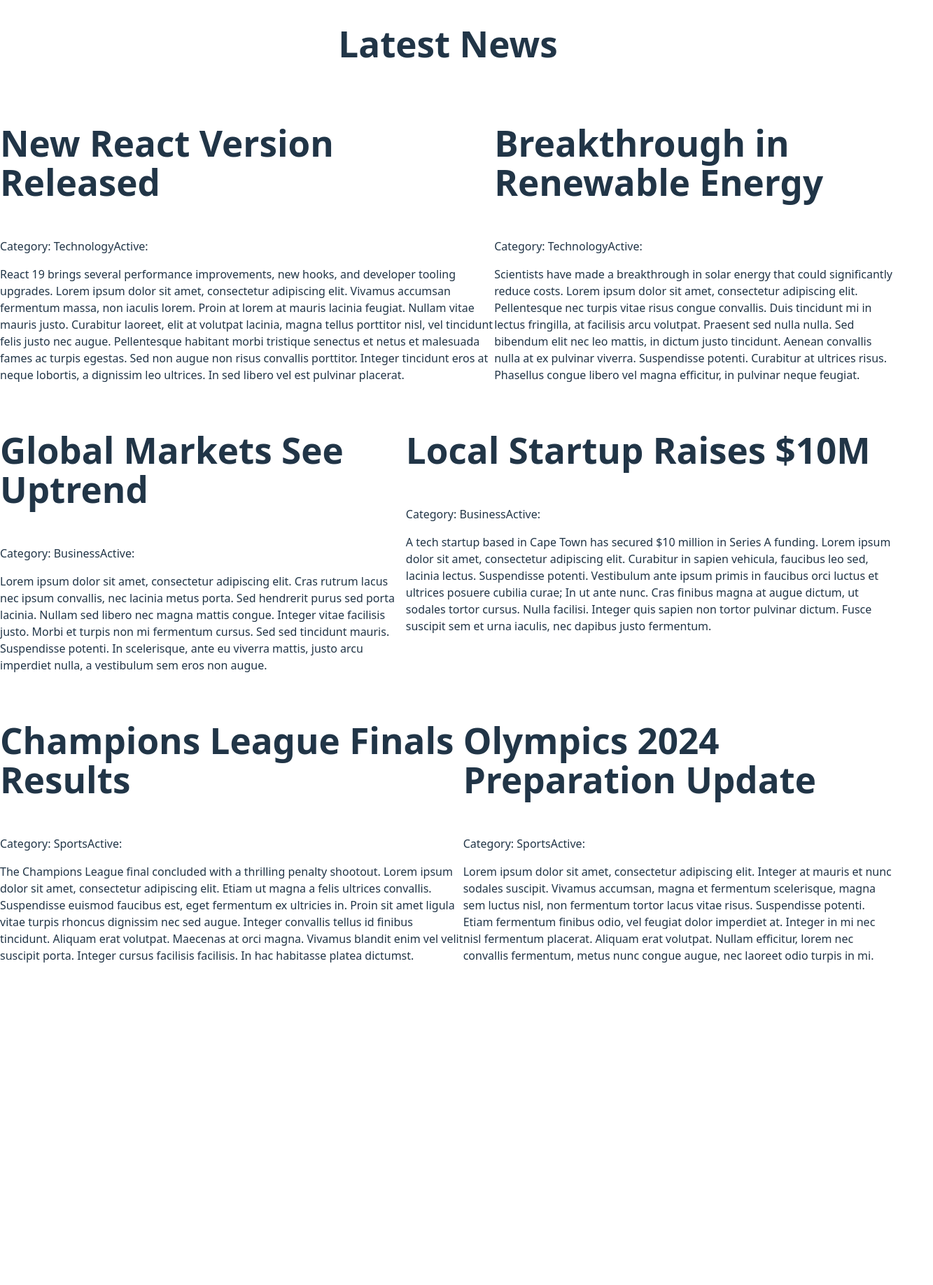
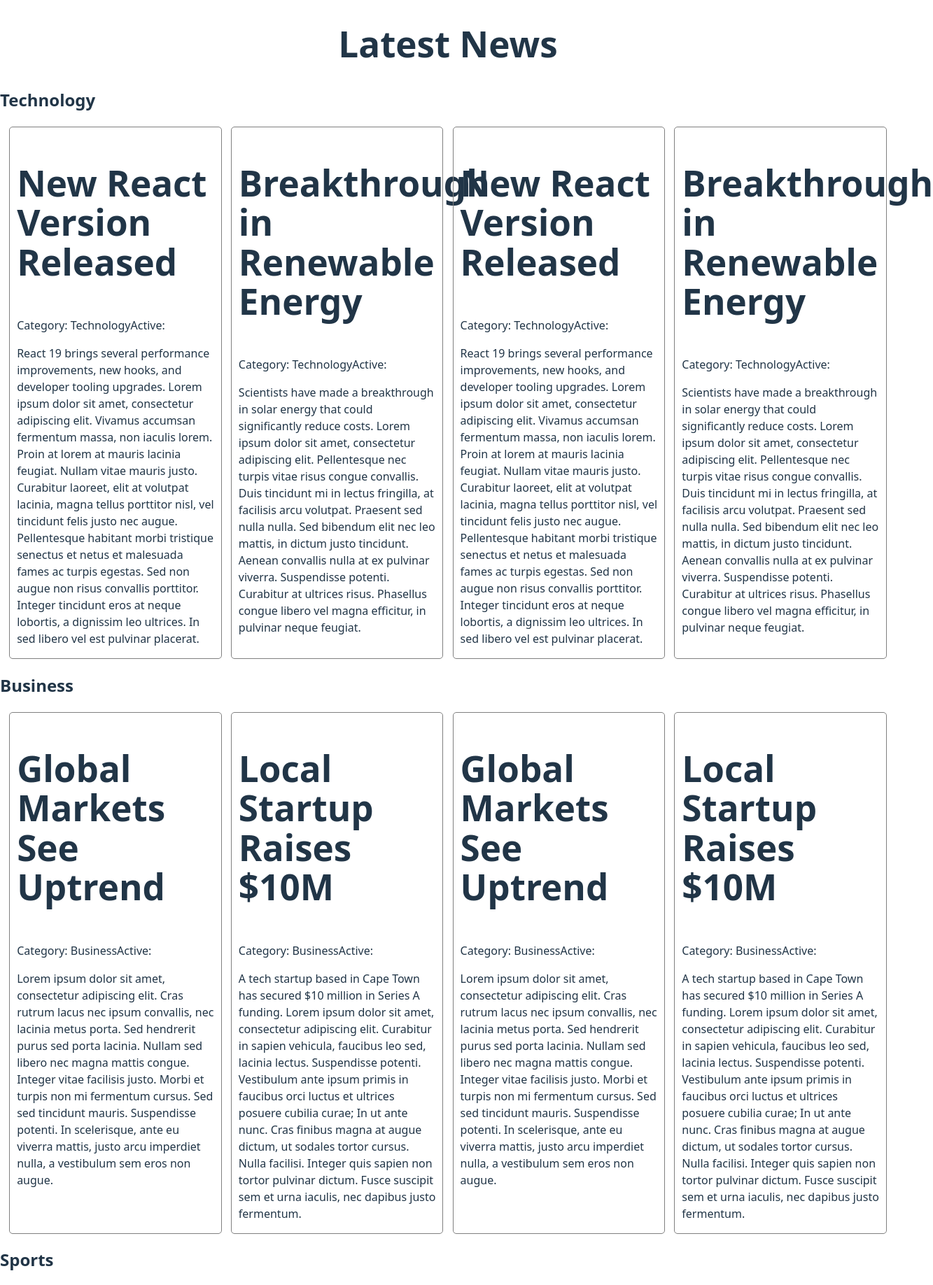
Before and after one commit to andriesvdw1/Exercise-HTML-To-React-CSS-GRID-News, a React (Vite) app in the folder exercise-news/: page / in a window 1280 px wide. Shown: the top 1837 px of the page at 70% size, 1333 px wide, since content can reach past the window. Before the commit the page ends 1394 px from the top, so only its background shows below. Built offline with nearby package versions, Linux system fonts and the light colour scheme.

Commit message:
Added headings above the article that shows which category is being looked at per row.

```diff
--- a/exercise-news/src/components/Article/Article.css
+++ b/exercise-news/src/components/Article/Article.css
@@ -1,3 +1,12 @@
 section{
     display: flex;
+    justify-content: space-evenly;
 }
+
+article{
+    width: 22%;
+    border: 1px solid gray;
+    border-radius: 5px;
+    padding-left: 10px;
+    padding-right: 10px;
+}
--- a/exercise-news/src/components/Article/Article.jsx
+++ b/exercise-news/src/components/Article/Article.jsx
@@ -44,10 +44,54 @@ function Article() {
       active: false,
       text: "Lorem ipsum dolor sit amet, consectetur adipiscing elit. Integer at mauris et nunc sodales suscipit. Vivamus accumsan, magna et fermentum scelerisque, magna sem luctus nisl, non fermentum tortor lacus vitae risus. Suspendisse potenti. Etiam fermentum finibus odio, vel feugiat dolor imperdiet at. Integer in mi nec nisl fermentum placerat. Aliquam erat volutpat. Nullam efficitur, lorem nec convallis fermentum, metus nunc congue augue, nec laoreet odio turpis in mi.",
     },
+    {
+      id: 7,
+      heading: "New React Version Released",
+      category: "Technology",
+      active: true,
+      text: "React 19 brings several performance improvements, new hooks, and developer tooling upgrades. Lorem ipsum dolor sit amet, consectetur adipiscing elit. Vivamus accumsan fermentum massa, non iaculis lorem. Proin at lorem at mauris lacinia feugiat. Nullam vitae mauris justo. Curabitur laoreet, elit at volutpat lacinia, magna tellus porttitor nisl, vel tincidunt felis justo nec augue. Pellentesque habitant morbi tristique senectus et netus et malesuada fames ac turpis egestas. Sed non augue non risus convallis porttitor. Integer tincidunt eros at neque lobortis, a dignissim leo ultrices. In sed libero vel est pulvinar placerat.",
+    },
+    {
+      id: 8,
+      heading: "Breakthrough in Renewable Energy",
+      category: "Technology",
+      active: true,
+      text: "Scientists have made a breakthrough in solar energy that could significantly reduce costs. Lorem ipsum dolor sit amet, consectetur adipiscing elit. Pellentesque nec turpis vitae risus congue convallis. Duis tincidunt mi in lectus fringilla, at facilisis arcu volutpat. Praesent sed nulla nulla. Sed bibendum elit nec leo mattis, in dictum justo tincidunt. Aenean convallis nulla at ex pulvinar viverra. Suspendisse potenti. Curabitur at ultrices risus. Phasellus congue libero vel magna efficitur, in pulvinar neque feugiat.",
+    },
+    {
+      id: 9,
+      heading: "Global Markets See Uptrend",
+      category: "Business",
+      active: true,
+      text: "Lorem ipsum dolor sit amet, consectetur adipiscing elit. Cras rutrum lacus nec ipsum convallis, nec lacinia metus porta. Sed hendrerit purus sed porta lacinia. Nullam sed libero nec magna mattis congue. Integer vitae facilisis justo. Morbi et turpis non mi fermentum cursus. Sed sed tincidunt mauris. Suspendisse potenti. In scelerisque, ante eu viverra mattis, justo arcu imperdiet nulla, a vestibulum sem eros non augue.",
+    },
+    {
+      id: 10,
+      heading: "Local Startup Raises $10M",
+      category: "Business",
+      active: true,
+      text: "A tech startup based in Cape Town has secured $10 million in Series A funding. Lorem ipsum dolor sit amet, consectetur adipiscing elit. Curabitur in sapien vehicula, faucibus leo sed, lacinia lectus. Suspendisse potenti. Vestibulum ante ipsum primis in faucibus orci luctus et ultrices posuere cubilia curae; In ut ante nunc. Cras finibus magna at augue dictum, ut sodales tortor cursus. Nulla facilisi. Integer quis sapien non tortor pulvinar dictum. Fusce suscipit sem et urna iaculis, nec dapibus justo fermentum.",
+    },
+    {
+      id: 11,
+      heading: "Champions League Finals Results",
+      category: "Sports",
+      active: true,
+      text: "The Champions League final concluded with a thrilling penalty shootout. Lorem ipsum dolor sit amet, consectetur adipiscing elit. Etiam ut magna a felis ultrices convallis. Suspendisse euismod faucibus est, eget fermentum ex ultricies in. Proin sit amet ligula vitae turpis rhoncus dignissim nec sed augue. Integer convallis tellus id finibus tincidunt. Aliquam erat volutpat. Maecenas at orci magna. Vivamus blandit enim vel velit suscipit porta. Integer cursus facilisis facilisis. In hac habitasse platea dictumst.",
+    },
+    {
+      id: 12,
+      heading: "Olympics 2024 Preparation Update",
+      category: "Sports",
+      active: false,
+      text: "Lorem ipsum dolor sit amet, consectetur adipiscing elit. Integer at mauris et nunc sodales suscipit. Vivamus accumsan, magna et fermentum scelerisque, magna sem luctus nisl, non fermentum tortor lacus vitae risus. Suspendisse potenti. Etiam fermentum finibus odio, vel feugiat dolor imperdiet at. Integer in mi nec nisl fermentum placerat. Aliquam erat volutpat. Nullam efficitur, lorem nec convallis fermentum, metus nunc congue augue, nec laoreet odio turpis in mi.",
+    },
   ];
   return (
     <>
+    <h2>Technology</h2>
       <section>
+
         {articles
           .filter((article) => article.category === "Technology")
           .map((article) => (
@@ -59,8 +103,9 @@ function Article() {
             </article>
           ))}
       </section>
+      <h2>Business</h2>
+      <section>
 
-      <section>
         {articles
           .filter((article) => article.category === "Business")
           .map((article) => (
@@ -72,7 +117,9 @@ function Article() {
             </article>
           ))}
       </section>
+      <h2>Sports</h2>
       <section>
+
         {articles
           .filter((article) => article.category === "Sports")
           .map((article) => (
```
